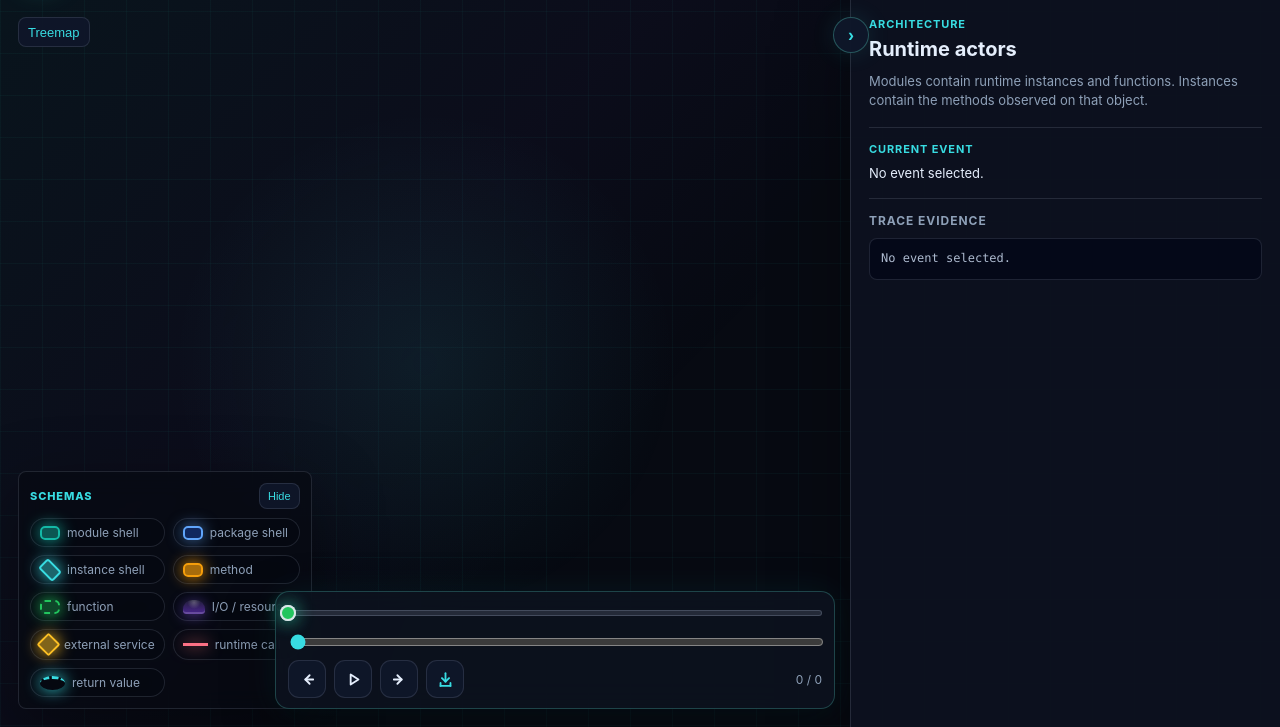
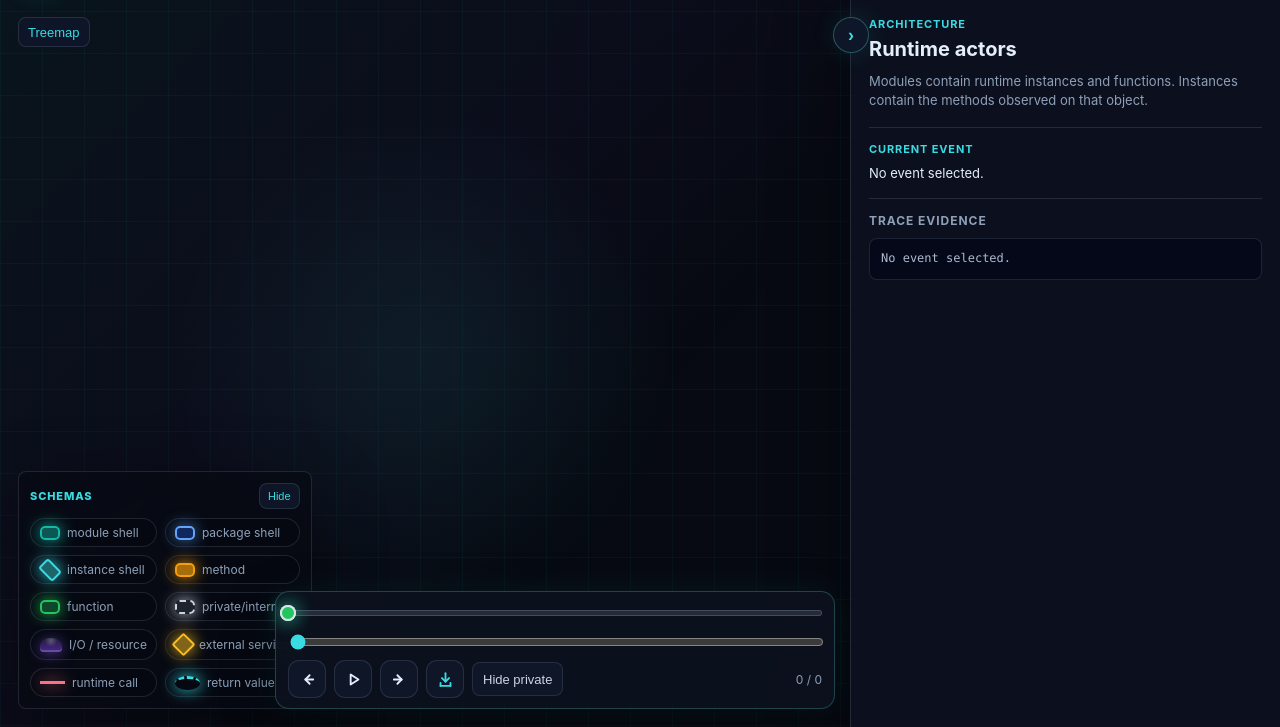
Before and after one commit to ml-affairs/skeleton, a Python web app: template skeleton_replay/reporting/templates/report.html in a window 1280 px wide. Shown: the part 73-800 px from the top of the page. Run offline with Jinja, Linux system fonts and the light colour scheme; the template is opened without the code that fills it, so the values that code supplies are empty; some libraries are stand-ins or nearby versions.

Commit message:
feat(report): surface private calls

```diff
--- a/skeleton_replay/analysis/static.py
+++ b/skeleton_replay/analysis/static.py
@@ -20,6 +20,7 @@
     file: str
     line: int
     loc: int
+    is_private: bool = False
 
 
 @dataclass(frozen=True)
@@ -111,6 +112,7 @@
             file=str(path.resolve()),
             line=int(getattr(node, "lineno", 0)),
             loc=self._node_loc(node),
+            is_private=TraceFilter.is_private_function(name),
         )
 
     @staticmethod
--- a/skeleton_replay/cli.py
+++ b/skeleton_replay/cli.py
@@ -152,7 +152,7 @@
         target_exit_code = 0
         target_error: Exception | None = None
 
-        self.console.step("Tracing project-local public calls")
+        self.console.step("Tracing project-local calls")
         try:
             result = self.runner.run(config.script, config.script_args, config.trace_options())
         except SystemExit as exc:
--- a/skeleton_replay/reporting/templates/report.html
+++ b/skeleton_replay/reporting/templates/report.html
@@ -298,8 +298,13 @@
     .schema.function {
       color: var(--green);
       border-radius: 5px;
+      background: rgba(34, 197, 94, 0.34);
+    }
+    .schema.private {
+      color: #cbd5e1;
+      border-radius: 5px;
       border-style: dashed;
-      background: rgba(34, 197, 94, 0.34);
+      background: rgba(148, 163, 184, 0.18);
     }
     .schema.call {
       width: 25px;
@@ -629,7 +634,7 @@
     }
     .controls {
       display: grid;
-      grid-template-columns: auto auto auto auto minmax(0, 1fr);
+      grid-template-columns: auto auto auto auto auto minmax(0, 1fr);
       align-items: center;
       gap: 8px;
       margin-top: 8px;
@@ -677,6 +682,15 @@
     .export-button {
       position: relative;
       color: var(--cyan);
+    }
+    .private-toggle {
+      color: #cbd5e1;
+      white-space: nowrap;
+    }
+    .private-toggle.is-active {
+      border-color: rgba(203, 213, 225, 0.62);
+      background: rgba(51, 65, 85, 0.92);
+      box-shadow: inset 0 0 18px rgba(148, 163, 184, 0.12);
     }
     .export-button::after {
       content: attr(data-tooltip);
@@ -1079,6 +1093,7 @@
             <span class="pill"><span class="schema instance"></span>instance shell</span>
             <span class="pill"><span class="schema method"></span>method</span>
             <span class="pill"><span class="schema function"></span>function</span>
+            <span class="pill"><span class="schema private"></span>private/internal</span>
             <span class="pill"><span class="schema io"></span>I/O / resource</span>
             <span class="pill"><span class="schema external"></span>external service</span>
             <span class="pill"><span class="schema call"></span>runtime call</span>
@@ -1109,6 +1124,7 @@
             <button class="icon-button export-button" id="export-trace" type="button" aria-label="Export selected trace window" title="Export selected trace window" data-tooltip="Export the exact trace events visible in the selected execution window as JSON for LLM review, debugging notes, or architecture discussion.">
               <svg viewBox="0 0 24 24" aria-hidden="true"><path d="M12 3v12"></path><path d="M7 10l5 5 5-5"></path><path d="M5 21h14"></path><path d="M5 17v4"></path><path d="M19 17v4"></path></svg>
             </button>
+            <button class="private-toggle" id="private-toggle" type="button" aria-pressed="false" title="Hide or show private/internal callable nodes and their direct runtime edges">Hide private</button>
             <span class="counter" id="counter">0 / 0</span>
           </div>
         </section>
@@ -1165,6 +1181,7 @@
     const archEdgeCounts = new Map();
     const archAdjacency = new Map();
     const actorRoles = new Map();
+    let privateCallsHidden = false;
     let selectedContainerId = null;
     let hoveredContainerId = null;
     let activeResizeDrag = null;
@@ -1294,6 +1311,17 @@
       return Boolean(event && structuredReturnEventOrders.has(event.order));
     }
 
+    function isPrivateFunctionName(name) {
+      const text = String(name || "");
+      return text.startsWith("_") && !(text.startsWith("__") && text.endsWith("__"));
+    }
+
+    function isPrivateEndpoint(endpoint) {
+      if (!endpoint) return false;
+      const sourceNode = rawNodes.get(endpoint.node_id) || {};
+      return Boolean(sourceNode.is_private) || isPrivateFunctionName(endpoint.function);
+    }
+
     function packagePrefixesForModule(moduleName) {
       const parts = String(moduleName || "").split(".").filter(Boolean);
       if (parts.length <= 2) return [];
@@ -1474,6 +1502,8 @@
         class_name: endpoint.class_name,
         instance_id: endpoint.instance_id,
         function: endpoint.function,
+        is_private: isPrivateEndpoint(endpoint),
+        visibility: sourceNode.visibility || (isPrivateEndpoint(endpoint) ? "private" : "public"),
         qualified_name: endpoint.qualified_name,
         file: endpoint.file || sourceNode.file,
         line: endpoint.line || sourceNode.line,
@@ -1629,6 +1659,8 @@
             class_name: node.class_name,
             instance_id: node.instance_id,
             function: node.function,
+            is_private: Boolean(node.is_private),
+            visibility: node.visibility || (node.is_private ? "private" : "public"),
             io_category: node.io_category,
             qualified_name: node.qualified_name,
             file: node.file,
@@ -1648,7 +1680,13 @@
             io_height: 86,
             io_label_width: ioWidth - 34
           },
-          classes: isIo ? "unseen hidden io-capsule" : isExternalService ? "unseen hidden external-service" : "unseen hidden"
+          classes: [
+            "unseen",
+            "hidden",
+            isIo ? "io-capsule" : "",
+            isExternalService ? "external-service" : "",
+            node.is_private && !isIo && !isExternalService ? "private-callable" : ""
+          ].filter(Boolean).join(" ")
         };
       });
 
@@ -1661,6 +1699,25 @@
     function visualNodeData(id) {
       if (!id) return null;
       return observedCallables.get(id) || rawNodes.get(id) || packageNodeData.get(id) || null;
+    }
+
+    function isPrivateCallableId(id) {
+      return Boolean(visualNodeData(id)?.is_private);
+    }
+
+    function edgeTouchesPrivateCallable(source, target) {
+      return isPrivateCallableId(source) || isPrivateCallableId(target);
+    }
+
+    function shouldSuppressPrivateElement(element) {
+      if (!privateCallsHidden || !element || element.empty()) return false;
+      if (element.isNode && element.isNode()) {
+        return Boolean(element.data("is_private"));
+      }
+      if (element.isEdge && element.isEdge()) {
+        return edgeTouchesPrivateCallable(element.data("source"), element.data("target"));
+      }
+      return false;
     }
 
     const archEdges = Array.from(archEdgeCounts.values())
@@ -1709,7 +1766,7 @@
         first_seen: edge.first_seen,
         last_seen: edge.last_seen
       },
-      classes: "unseen hidden"
+      classes: ["unseen", "hidden", edgeTouchesPrivateCallable(edge.source, edge.target) ? "private-edge" : ""].filter(Boolean).join(" ")
     }));
 
     const returnEdgeCounts = new Map();
@@ -1744,7 +1801,7 @@
         first_seen: edge.first_seen,
         last_seen: edge.last_seen
       },
-      classes: "unseen hidden"
+      classes: ["unseen", "hidden", edgeTouchesPrivateCallable(edge.source, edge.target) ? "private-edge" : ""].filter(Boolean).join(" ")
     }));
 
     document.getElementById("actor-count").textContent = String(actorNodes.length);
@@ -1831,8 +1888,14 @@
           "text-max-width": "data(callable_label_width)",
           "background-color": "#15803d",
           "border-color": "#86efac",
+          "font-size": 9
+        } },
+        { selector: ".private-callable", style: {
           "border-style": "dashed",
-          "font-size": 9
+          "border-width": 3,
+          "border-color": "#cbd5e1",
+          "background-color": "#475569",
+          "color": "#f8fafc"
         } },
         { selector: 'node[type = "io"]', style: {
           "shape": "barrel",
@@ -2056,6 +2119,7 @@
     document.getElementById("forward").addEventListener("click", () => step(1));
     document.getElementById("play").addEventListener("click", togglePlay);
     document.getElementById("export-trace").addEventListener("click", exportTraceWindow);
+    document.getElementById("private-toggle").addEventListener("click", togglePrivateCalls);
     document.getElementById("sidebar-toggle").addEventListener("click", toggleSidebar);
     document.getElementById("heatmap-toggle").addEventListener("click", toggleHeatmap);
     document.getElementById("heatmap-show").addEventListener("click", toggleHeatmap);
@@ -2837,7 +2901,9 @@
       for (const owner of owners) {
         revealShell(owner);
         cy.getElementById(owner).removeClass("unseen hidden").addClass("focus");
-        for (const methodId of ownerMethods.get(owner) || []) revealElement(methodId);
+        for (const methodId of ownerMethods.get(owner) || []) {
+          if (!privateCallsHidden || !isPrivateCallableId(methodId)) revealElement(methodId);
+        }
       }
     }
 
@@ -2872,7 +2938,7 @@
         const sourceNode = visualCallableId(event.caller);
         const targetNode = visualCallableId(event.callee);
         const runtimeEdge = runtimeEdgeForEvent(event, sourceNode, targetNode);
-        if (runtimeEdge && !runtimeEdge.empty()) visibleIds.add(runtimeEdge.id());
+        if (runtimeEdge && !runtimeEdge.empty() && !shouldSuppressPrivateElement(runtimeEdge)) visibleIds.add(runtimeEdge.id());
       }
       return visibleIds;
     }
@@ -2880,7 +2946,7 @@
     function collectEndpointElementIds(endpoint, visibleIds) {
       if (!endpoint) return;
       const callableId = visualCallableId(endpoint);
-      if (callableId) visibleIds.add(callableId);
+      if (callableId && (!privateCallsHidden || !isPrivateCallableId(callableId))) visibleIds.add(callableId);
       const instanceId = instanceForEndpoint(endpoint);
       if (instanceId) visibleIds.add(instanceId);
       const ownerId = ownerForEndpoint(endpoint);
@@ -2938,6 +3004,10 @@
       if (!id) return null;
       const element = cy.getElementById(id);
       if (!element || element.empty()) return null;
+      if (shouldSuppressPrivateElement(element)) {
+        element.addClass("hidden").removeClass("current focus pulse");
+        return null;
+      }
       if (!revealedElementIds.has(id)) {
         placeNewElement(element);
         revealedElementIds.add(id);
@@ -3398,7 +3468,7 @@
     function showOverview() {
       document.getElementById("detail-kind").textContent = "Architecture";
       document.getElementById("detail-title").textContent = "Runtime actors";
-      document.getElementById("detail-summary").textContent = "Modules are outer shells. Runtime instances and public callables appear inside the actor that owns them.";
+      document.getElementById("detail-summary").textContent = "Modules are outer shells. Runtime instances and callables appear inside the actor that owns them. Private/internal callables use dashed outlines.";
       const topActors = actorNodes
         .map((node) => node.data)
         .sort((left, right) => (right.call_count + right.degree) - (left.call_count + left.degree))
@@ -3412,7 +3482,7 @@
           Node size combines observed call count, in-degree, out-degree, and approximate LOC.
           Edge width represents observed runtime call count.
           Entrypoint and service are roles on actors, not standalone actors.
-          Call edges connect public functions and instance-owned methods inside their owning shells.
+          Call edges connect functions and instance-owned methods inside their owning shells. Private/internal callables use dashed outlines and can be hidden from the graph.
         </div></div>
       `;
       bindChipClicks();
@@ -3714,7 +3784,7 @@
     }
 
     function methodChips(methods) {
-      if (!methods.length) return '<div class="empty">No public method calls observed.</div>';
+      if (!methods.length) return '<div class="empty">No method calls observed.</div>';
       return `<div class="chips">${methods.map((method) => `<button class="chip" data-node="${escapeAttr(method.id)}">${escapeHtml(method.label || method.function || method.id)}</button>`).join("")}</div>`;
     }
 
@@ -3800,6 +3870,15 @@
       const show = document.getElementById("legend-show");
       const collapsed = legend.classList.toggle("hidden");
       show.classList.toggle("hidden", !collapsed);
+    }
+
+    function togglePrivateCalls() {
+      privateCallsHidden = !privateCallsHidden;
+      const toggle = document.getElementById("private-toggle");
+      toggle.classList.toggle("is-active", privateCallsHidden);
+      toggle.setAttribute("aria-pressed", String(privateCallsHidden));
+      toggle.textContent = privateCallsHidden ? "Show private" : "Hide private";
+      renderEvent();
     }
 
     function exportTraceWindow() {
@@ -3967,11 +4046,11 @@
       const targetInstance = instanceForEndpoint(event.callee);
       if (sourceOwner) cy.getElementById(sourceOwner).addClass("current");
       if (targetOwner) cy.getElementById(targetOwner).addClass("current");
-      if (sourceNode) cy.getElementById(sourceNode).removeClass("hidden").addClass("current");
-      cy.getElementById(targetNode).removeClass("hidden").addClass("current");
+      markCurrentElement(sourceNode);
+      markCurrentElement(targetNode);
       if (sourceInstance) cy.getElementById(sourceInstance).addClass("current");
       if (targetInstance) cy.getElementById(targetInstance).addClass("current");
-      if (runtimeEdge) runtimeEdge.addClass("current");
+      markCurrentElement(runtimeEdge?.id());
       renderTraceWindow();
       document.getElementById("timeline").value = String(current);
       document.getElementById("counter").textContent = `${current + 1} / ${events.length} · ${traceWindowStart + 1}-${traceWindowEnd + 1}`;
@@ -3982,6 +4061,14 @@
       maybeRenderResizeControls();
       keepCurrentNodesInView();
       pulseCurrentElements();
+    }
+
+    function markCurrentElement(id) {
+      if (!id) return null;
+      const element = cy.getElementById(id);
+      if (!element || element.empty() || shouldSuppressPrivateElement(element)) return null;
+      element.removeClass("hidden").addClass("current");
+      return element;
     }
 
     function keepCurrentNodesInView() {
--- a/skeleton_replay/runtime/events.py
+++ b/skeleton_replay/runtime/events.py
@@ -52,7 +52,7 @@
 
 @dataclass(frozen=True)
 class TraceEvent:
-    """A single public project-local call or return event."""
+    """A single project-local call or return event."""
 
     event_type: EventType
     order: int
--- a/skeleton_replay/runtime/tracer.py
+++ b/skeleton_replay/runtime/tracer.py
@@ -39,7 +39,7 @@
 
 
 class RuntimeTracer:
-    """Collect public project-local call and return events."""
+    """Collect project-local call and return events."""
 
     def __init__(self, options: TraceOptions, summariser: ValueSummariser | None = None) -> None:
         """Initialize a runtime tracer for one target execution."""
```
Also changed, not shown: docs/api/python-api.md (+2 -2 lines), docs/design/runtime-introspection.md (+2 -2 lines), docs/design/software-design-principles.md (+2 -1 lines), docs/design/traceability-product-direction.md (+5 -3 lines), skeleton_replay/analysis/snapshot.py (+9 -0 lines), skeleton_replay/runtime/filters.py (+7 -2 lines), tests/fixtures/sample_orchestrated/workers.py (+1 -1 lines), tests/test_cli.py (+3 -1 lines), tests/test_report.py (+5 -0 lines), tests/test_snapshot.py (+6 -2 lines), tests/test_tracer.py (+37 -7 lines), README.md.
